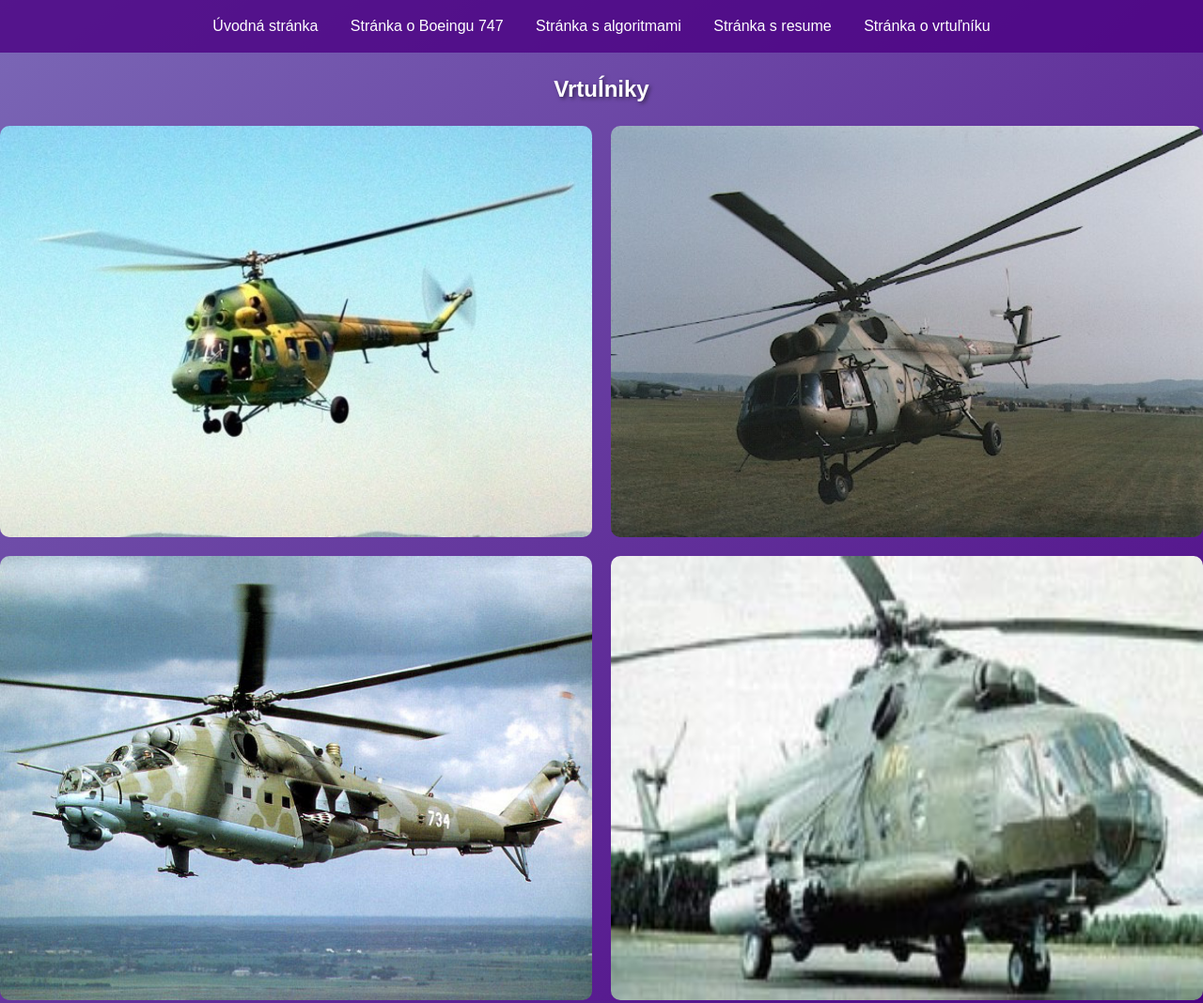
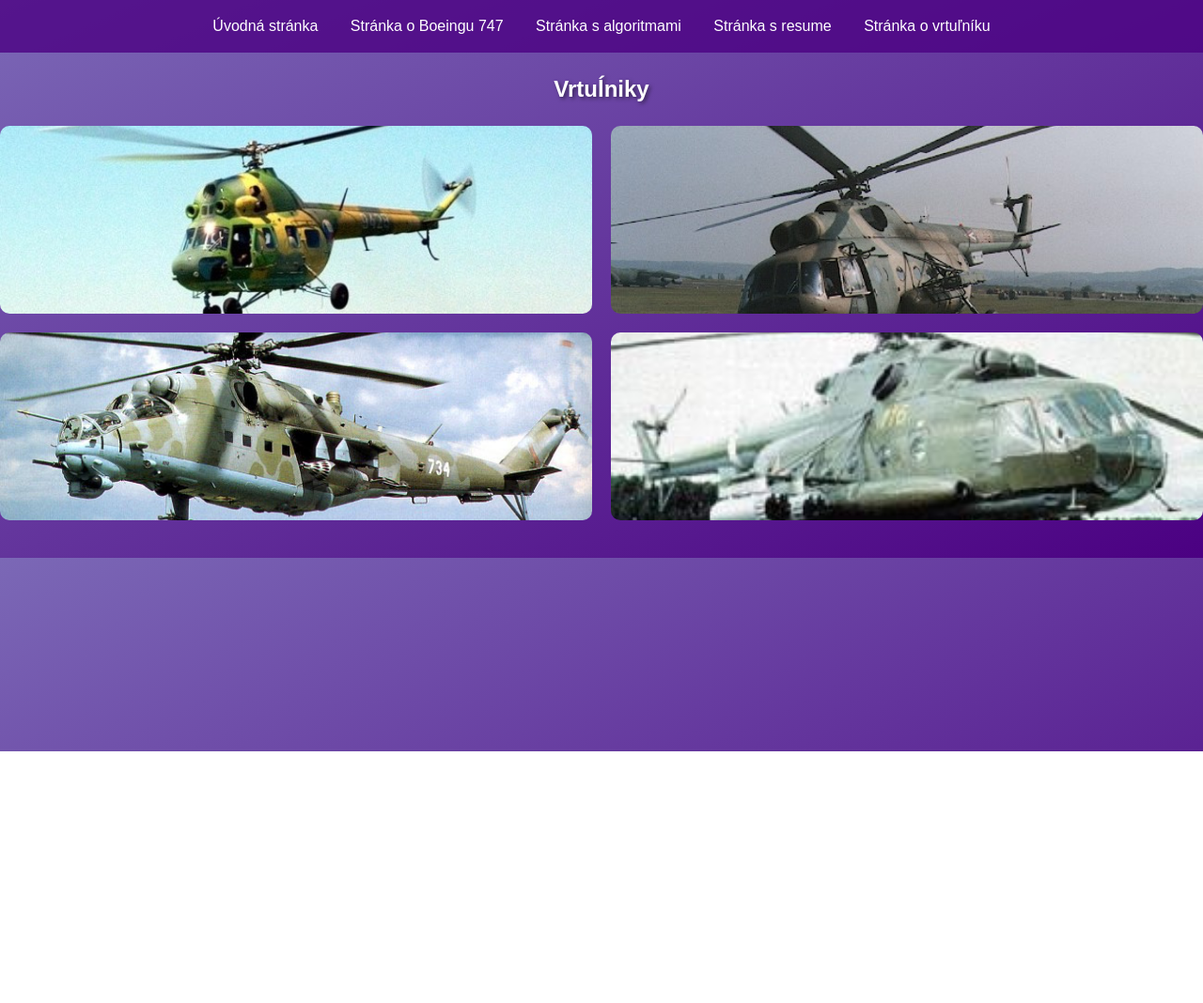
Before and after one commit to evasqsq/Uliana_Sinkovska, a plain HTML site: page vrtl.html in a window 1280 px wide. Shown: the top 1068 px of the page at 94% size. After the commit the page ends 800 px from the top, so only its background shows below. Drawn offline with Linux system fonts and the light colour scheme.

Commit message:
Update stls.css

```diff
--- a/stls.css
+++ b/stls.css
@@ -68,9 +68,10 @@ nav a:hover {
 }
 
 .imgs_cont img {
-    width: calc(50% - 10px); /* 50% ширины контейнера с отступом */
-    height: auto; /* Автоматическая высота */
-    margin-bottom: 20px; /* Отступ снизу для изображений */
+    width: calc(50% - 10px);
+    height: 200px;
+    object-fit: cover;
+    margin-bottom: 20px;
     border-radius: 10px;
     transition: transform 0.3s ease;
 }
@@ -78,6 +79,7 @@ nav a:hover {
 .imgs_cont img:hover {
     transform: scale(1.05); /* Увеличение при наведении */
 }
+
 
 /* Стили для кнопок */
 button {
```
